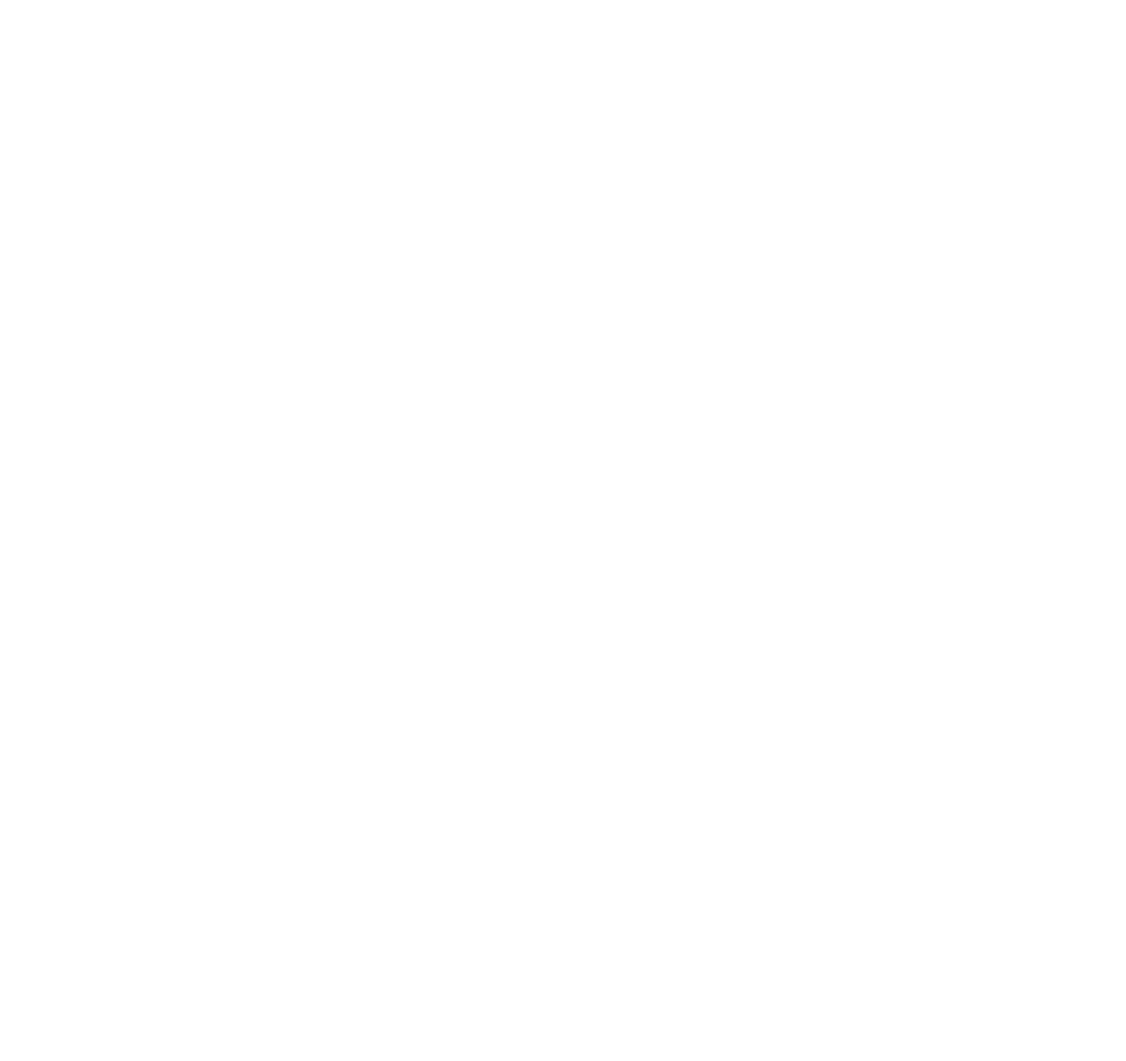
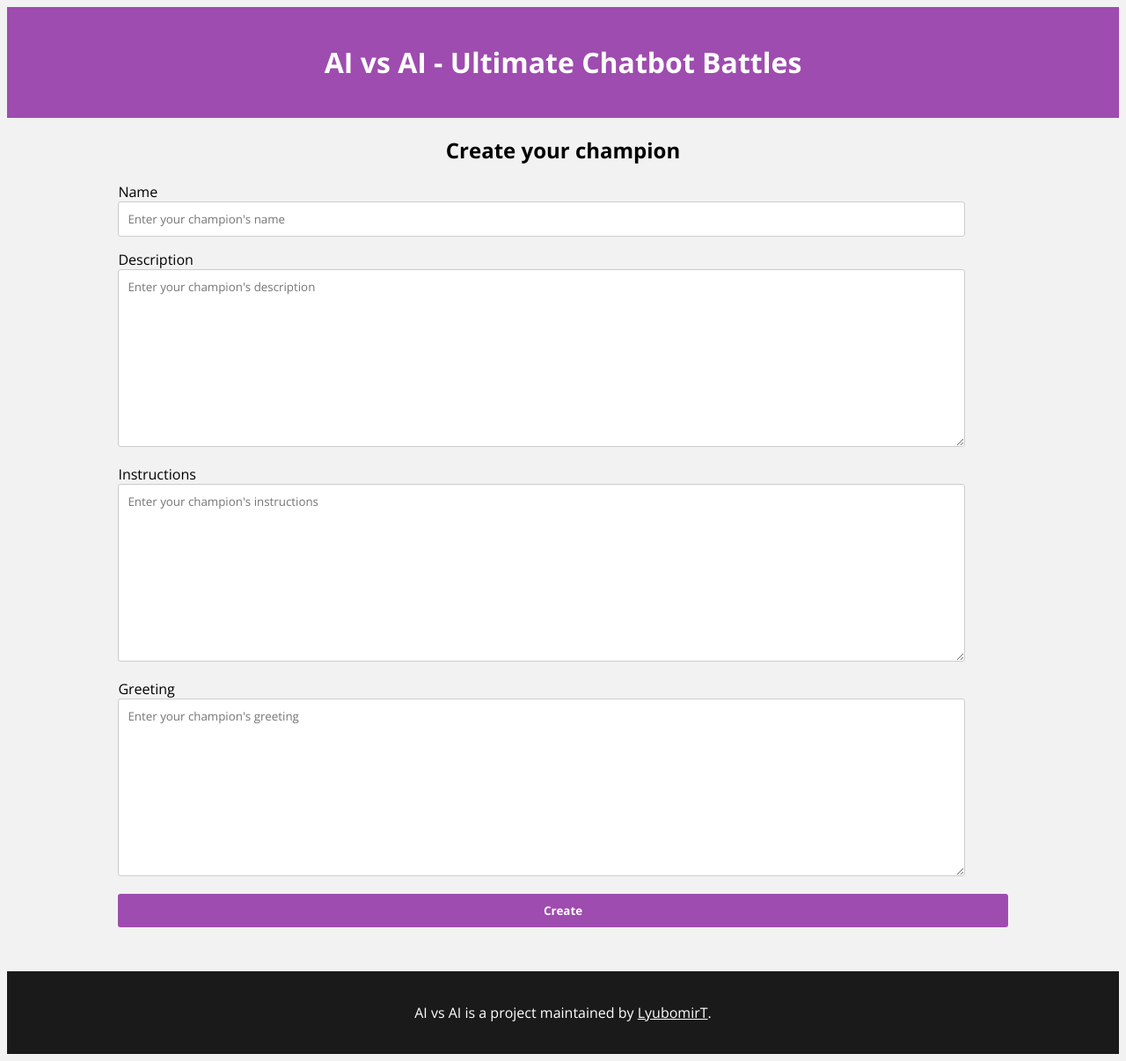
Before and after one commit to LyubomirT/ai-vs-ai, a Flask app: page /create in a window 1280 px wide. Before the commit the page is empty. Shown: the whole page at 88% size. Before the commit the page ends 800 px from the top, so only its background shows below. Run offline with Flask 3, Linux system fonts and the light colour scheme; the visitor is signed in with stand-in values (Sample User, id 1); parts of the project's set-up code (start-up, migrations or seed data) failed here and were passed over.

Commit message:
Now you can create your own champions!

```diff
--- a/main.py
+++ b/main.py
@@ -4,13 +4,10 @@
 from flask import Flask, render_template, request, redirect, url_for, send_from_directory
 from werkzeug.utils import secure_filename
 import os
-import subprocess
-import shutil
-import time
 import random
 import requests
 from dotenv import load_dotenv
-from flask_login import LoginManager, UserMixin, login_user, login_required, logout_user
+from flask_login import LoginManager, UserMixin, login_user, login_required, logout_user, current_user
 import json
 
 load_dotenv()
@@ -57,6 +54,11 @@ def load_user_data():
             for uid in users:
                 users[uid]["id"] = int(uid)
 
+            # Convert all champion UIDs to integers
+            for uid in users:
+                for champion in users[uid]["champions"]:
+                    champion["id"] = int(champion["id"])
+
             # Create the appropriate User objects
             for uid in users:
                 user = users[uid]
@@ -73,6 +75,7 @@ def load_user_data():
 load_user_data()
 
 def save_user_data():
+    global users
     # Prepare the users dictionary for serialization
     users_serializable = {}
     for user in users.values():
@@ -84,9 +87,14 @@ def save_user_data():
             "email": user.email,
             "champions": user.champions
         }
-        print("User:", user.username)
     with open(STORAGE_TARGET_DIR, "w") as f:
         f.write(json.dumps(users_serializable))
+    # Update the global users dictionary
+    users = users_serializable
+
+
+
+
 
 @app.route('/')
 def index():
@@ -137,10 +145,71 @@ def chat_back():
     # Return the response text
     return response_text
 
+"""
+<!DOCTYPE html>
+<html>
+    <head>
+        <title>AI vs AI - Ultimate Chatbot Battles | Create</title>
+        <link rel="stylesheet" href="{{url_for('static', filename='css/create.css')}}">
+    </head>
+    <body>
+        <header>
+            <h1>AI vs AI - Ultimate Chatbot Battles</h1>
+        </header>
+        <main>
+            <section class="create">
+                <h2>Create your champion</h2>
+                <form action="{{url_for('create')}}" method="POST">
+                    <label for="name">Name</label>
+                    <input type="text" name="name" id="name" placeholder="Enter your champion's name" required>
+                    <label for="description">Description</label>
+                    <textarea name="description" id="description" cols="30" rows="10" placeholder="Enter your champion's description" required maxlength="500"></textarea>
+                    <label for="instructions">Instructions</label>
+                    <textarea name="instructions" id="instructions" cols="30" rows="10" placeholder="Enter your champion's instructions" required maxlength="6000"></textarea>
+                    <label for="greeting">Greeting</label>
+                    <textarea name="greeting" id="greeting" cols="30" rows="10" placeholder="Enter your champion's greeting" required maxlength="500"></textarea>
+                    <input type="submit" value="Create">
+                </form>
+            </section>
+        </main>
+        <footer>
+            <p>AI vs AI is a project maintained by <a href="https://github.com/LyubomirT">LyubomirT</a>.</p>
+        </footer>
+    </body>
+</html>
+"""
+
 @app.route('/create', methods=['GET', 'POST'])
 @login_required
 def create():
-    return render_template('create.html')
+    if request.method == 'POST':
+        # Get the form data
+        name = request.form['name']
+        description = request.form['description']
+        instructions = request.form['instructions']
+        greeting = request.form['greeting']
+
+        # Create the champion
+        champion = {
+            "id": random.randint(1, 1000000),
+            "name": name,
+            "description": description,
+            "instructions": instructions,
+            "greeting": greeting
+        }
+
+        # Add the champion to the user's list of champions
+        current_user.champions.append(champion)
+
+        # Save the user data
+        save_user_data()
+
+        # Redirect to the user's profile page
+        return redirect(url_for('profile', username=current_user.username))
+
+    else:
+        return render_template('create.html')
+
 
 @app.route('/signup', methods=['GET', 'POST'])
 def signup():
--- /dev/null
+++ b/static/css/create.css
@@ -0,0 +1,130 @@
+/* <!DOCTYPE html>
+<html>
+    <head>
+        <title>AI vs AI - Ultimate Chatbot Battles | Create</title>
+        <link rel="stylesheet" href="{{url_for('static', filename='css/create.css')}}">
+    </head>
+    <body>
+        <header>
+            <h1>AI vs AI - Ultimate Chatbot Battles</h1>
+        </header>
+        <main>
+            <section class="create">
+                <h2>Create your champion</h2>
+                <form action="{{url_for('create')}}" method="POST">
+                    <label for="name">Name</label>
+                    <input type="text" name="name" id="name" placeholder="Enter your champion's name" required>
+                    <label for="instructions">Instructions</label>
+                    <textarea name="instructions" id="instructions" cols="30" rows="10" placeholder="Enter your champion's instructions" required maxlength="6000"></textarea>
+                    <label for="greeting">Greeting</label>
+                    <textarea name="greeting" id="greeting" cols="30" rows="10" placeholder="Enter your champion's greeting" required maxlength="500"></textarea>
+                    <input type="submit" value="Create">
+                </form>
+            </section>
+        </main>
+        <footer>
+            <p>AI vs AI is a project maintained by <a href="https://github.com/LyubomirT">LyubomirT</a>.</p>
+        </footer>
+    </body>
+</html> */
+
+@import url('http://fonts.googleapis.com/css?family=Open+Sans:400,700');
+
+body {
+    background-color: #f2f2f2;
+    font-family: 'Open Sans', sans-serif;
+}
+
+header {
+    background-color: #9e4caf;
+    padding: 20px;
+}
+
+header h1 {
+    color: white;
+    text-align: center;
+    font-family: 'Open Sans', sans-serif;
+}
+
+main {
+    width: 80%;
+    margin: 0 auto;
+}
+
+main section {
+    margin-bottom: 50px;
+}
+
+main section h2 {
+    text-align: center;
+    margin-bottom: 20px;
+    font-family: 'Open Sans', sans-serif;
+}
+
+main section p {
+    text-align: center;
+    font-family: 'Open Sans', sans-serif;
+}
+
+main section a {
+    display: block;
+    text-align: center;
+    margin-top: 10px;
+    color: #999;
+    font-family: 'Open Sans', sans-serif;
+}
+
+main section a:hover {
+    color: #9e4caf;
+}
+
+main section label {
+    display: block;
+    font-family: 'Open Sans', sans-serif;
+}
+
+main section input[type="text"] {
+    width: 93%;
+    padding: 10px;
+    margin-bottom: 15px;
+    border-radius: 3px;
+    border: 1px solid #ccc;
+    font-family: 'Open Sans', sans-serif;
+}
+
+main section textarea {
+    width: 93%;
+    padding: 10px;
+    margin-bottom: 15px;
+    border-radius: 3px;
+    border: 1px solid #ccc;
+    font-family: 'Open Sans', sans-serif;
+}
+
+main section input[type="submit"] {
+    width: 100%;
+    padding: 10px;
+    font-weight: bold;
+    cursor: pointer;
+    background-color: #9e4caf;
+    color: white;
+    border: none;
+    border-radius: 3px;
+    font-family: 'Open Sans', sans-serif;
+}
+
+footer {
+    background-color: #1a1a1a;
+    padding: 20px;
+}
+
+footer p {
+    text-align: center;
+    color: white;
+    font-family: 'Open Sans', sans-serif;
+}
+
+footer a {
+    color: white;
+    font-family: 'Open Sans', sans-serif;
+}
--- a/templates/create.html
+++ b/templates/create.html
@@ -0,0 +1,31 @@
+<!DOCTYPE html>
+<html>
+    <head>
+        <title>AI vs AI - Ultimate Chatbot Battles | Create</title>
+        <link rel="stylesheet" href="{{url_for('static', filename='css/create.css')}}">
+    </head>
+    <body>
+        <header>
+            <h1>AI vs AI - Ultimate Chatbot Battles</h1>
+        </header>
+        <main>
+            <section class="create">
+                <h2>Create your champion</h2>
+                <form action="{{url_for('create')}}" method="POST">
+                    <label for="name">Name</label>
+                    <input type="text" name="name" id="name" placeholder="Enter your champion's name" required>
+                    <label for="description">Description</label>
+                    <textarea name="description" id="description" cols="30" rows="10" placeholder="Enter your champion's description" required maxlength="500"></textarea>
+                    <label for="instructions">Instructions</label>
+                    <textarea name="instructions" id="instructions" cols="30" rows="10" placeholder="Enter your champion's instructions" required maxlength="6000"></textarea>
+                    <label for="greeting">Greeting</label>
+                    <textarea name="greeting" id="greeting" cols="30" rows="10" placeholder="Enter your champion's greeting" required maxlength="500"></textarea>
+                    <input type="submit" value="Create">
+                </form>
+            </section>
+        </main>
+        <footer>
+            <p>AI vs AI is a project maintained by <a href="https://github.com/LyubomirT">LyubomirT</a>.</p>
+        </footer>
+    </body>
+</html>
--- a/templates/profile.html
+++ b/templates/profile.html
@@ -12,7 +12,7 @@
     <main>
         <section class="profile">
             <h2>{{user.name}}</h2>
-            <p>Username: {{user.username}}</p>
+            <p>Username: {{user.name}}</p>
             <p>Email: {{user.email}}</p>
             <p>Display Name: {{user.display_name}}</p>
             <a href="/logout">Logout</a>
@@ -23,9 +23,6 @@
             {% for champion in champions %}
             <div class="champion">
                 <h3>{{champion.name}}</h3>
-                <p>Created: {{champion.created}}</p>
-                <p>Updated: {{champion.updated}}</p>
-                <a href="/champion/{{champion.id}}">View</a>
             </div>
             {% endfor %}
             {% else %}
```
